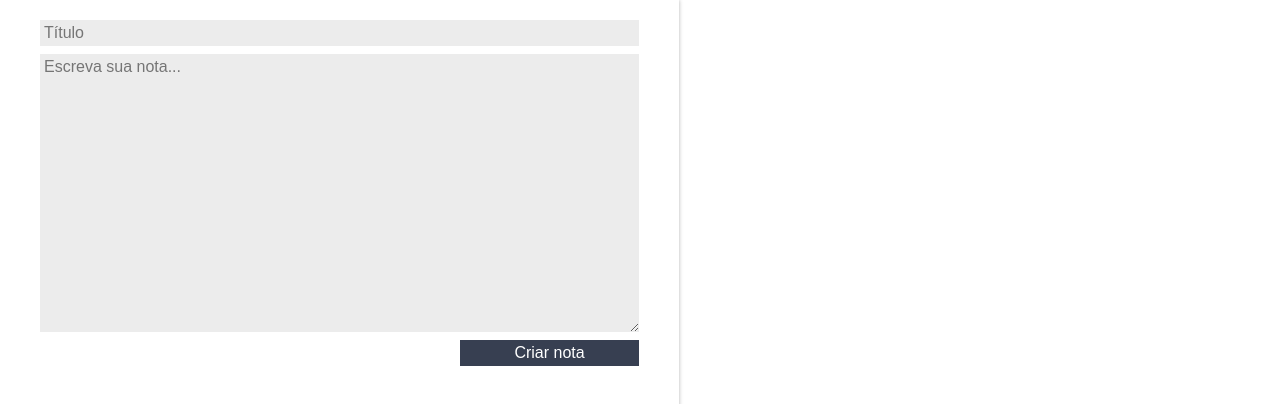
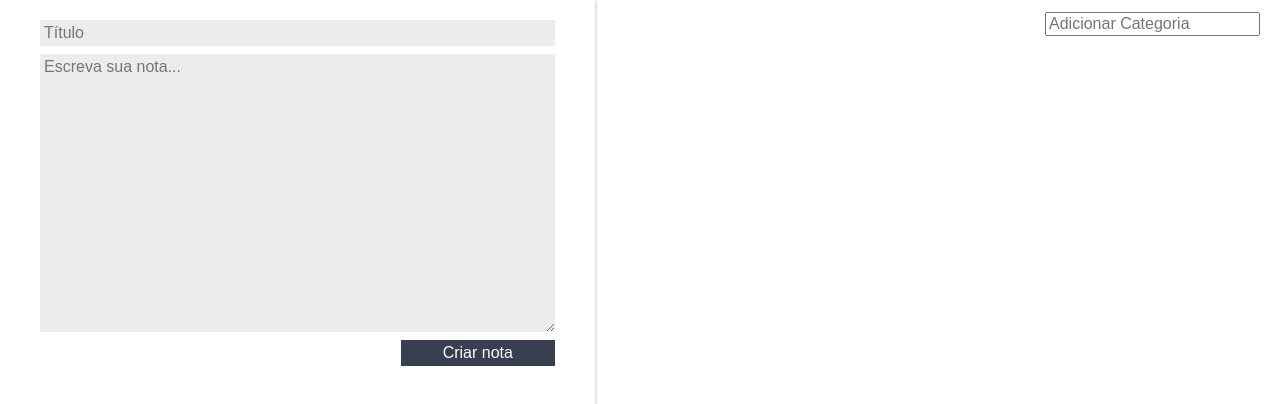
Before and after one commit to joaovictordantasj/react-notepad, a React (Create React App) app: page / in a window 1280 px wide. Shown: the top 404 px of the page. Built offline with nearby package versions, Linux system fonts and the light colour scheme.

Commit message:
Funcionalidade de categorias adicionada

```diff
--- a/src/App.js
+++ b/src/App.js
@@ -1,5 +1,6 @@
 import React, { Component } from "react";
 import ListaDeNotas from "./components/ListaDeNotas";
+import ListaDeCategorias from "./components/ListaDeCategorias";
 import FormularioCadastro from "./components/FormularioCadastro";
 import "./assets/App.css";
 import './assets/index.css';
@@ -9,7 +10,8 @@
     super();
 
     this.state = {
-      notas:[]
+      notas:[],
+      categorias:[],
     }
   }
 
@@ -19,6 +21,12 @@
     const novoEstado = {
       notas:novoArrayNotas
     }
+    this.setState(novoEstado)
+  }
+
+  adicionarCategoria(nomeCategoria) {
+    const novoArrayCategorias = [...this.state.categorias, nomeCategoria];
+    const novoEstado = {...this.state, categorias:novoArrayCategorias}
     this.setState(novoEstado)
   }
 
@@ -33,9 +41,17 @@
     return (
       <section className="conteudo">
         <FormularioCadastro criarNota={this.criarNota.bind(this)}/>
-        <ListaDeNotas
-          apagarNota={this.deletarNota.bind(this)}
-          notas={this.state.notas}/>
+        <main className="conteudo-principal">
+          <ListaDeCategorias
+            categorias={this.state.categorias}
+            adicionarCategoria={this.adicionarCategoria.bind(this)}
+          />
+          <ListaDeNotas
+            apagarNota={this.deletarNota.bind(this)}
+            notas={this.state.notas}
+          />
+
+        </main>
       </section>
     );
   }
--- a/src/assets/App.css
+++ b/src/assets/App.css
@@ -1,5 +1,9 @@
 .conteudo {
   display: flex;
+}
+
+.conteudo-principal {
+  flex-grow: 3;
 }
 
 :root {
--- /dev/null
+++ b/src/components/ListaDeCategorias/ListaDeCategorias.jsx
@@ -0,0 +1,36 @@
+import React, { Component } from 'react';
+import './style.css';
+
+class ListaDeCategorias extends Component {
+
+  _handleEventoInput(e) {
+    if (e.key === "Enter") {
+      let valorCategoria = e.target.value;
+      this.props.adicionarCategoria(valorCategoria);
+    }
+  }
+
+  render() {
+    return (
+      <section className="lista-categorias">
+        <ul className="lista-categorias_lista">
+          {this.props.categorias.map((categoria, index) => {
+            return (
+              <li key={index} className="lista-categorias_item">
+                {categoria}
+              </li>
+            );
+          })}
+        </ul>
+        <input
+          type="text"
+          className="lista-categorias_input"
+          placeholder="Adicionar Categoria"
+          onKeyUp={this._handleEventoInput.bind(this)}
+        />
+      </section>
+    );
+  }
+}
+
+export default ListaDeCategorias;
--- /dev/null
+++ b/src/components/ListaDeCategorias/index.js
@@ -0,0 +1,2 @@
+import ListaDeCategorias from './ListaDeCategorias';
+export default ListaDeCategorias;
--- /dev/null
+++ b/src/components/ListaDeCategorias/style.css
@@ -0,0 +1,21 @@
+.lista-categorias {
+  display: flex;
+  flex-direction: row;
+  margin-top: 12px;
+}
+.lista-categorias_lista {
+  flex: 1;
+  display: flex;
+  flex-direction: row;
+  justify-content: space-evenly;
+}
+.lista-categorias_item {
+  background-color: var(--secundaria);
+  color: white;
+  padding: 4px 8px;
+  border-radius: 10px;
+  font-family: Arial, Helvetica, sans-serif;
+}
+.lista-categorias_input {
+  margin-right: 20px;
+}
```
Also changed, not shown: 1 other file (tests, documents, lock files or other folders).
